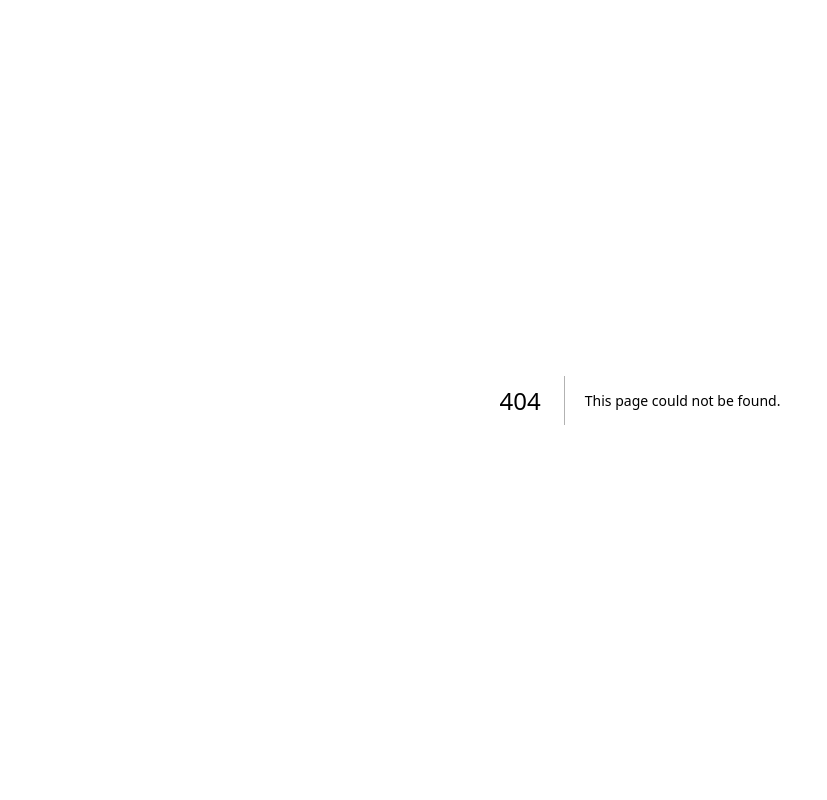
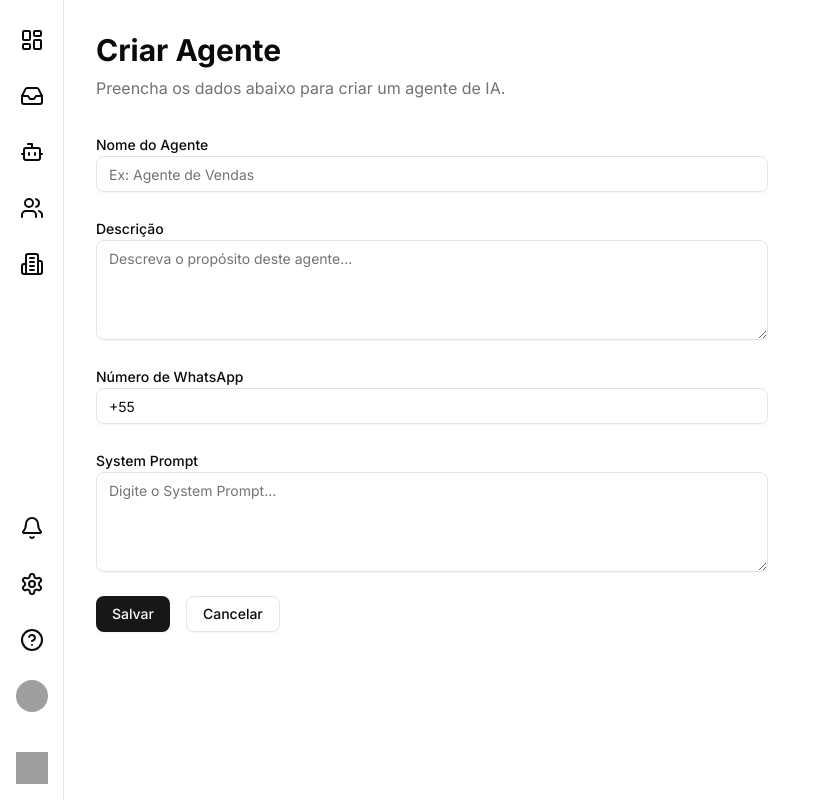
Before and after one commit to VertifyAi/omni-frontend, a Next.js app: page /dashboard/agents/create in a window 1280 px wide. Before the commit this address had no page. Shown: the whole page, without its empty margins (0-827 px from the left). Built offline with nearby package versions, Linux system fonts and the light colour scheme; grey boxes are pictures that could not be loaded.

Commit message:
feat: :rocket:

```diff
--- /dev/null
+++ b/src/app/dashboard/agents/create/page.tsx
@@ -0,0 +1,176 @@
+"use client";
+
+import { Button } from "@/components/ui/button";
+import {
+  Form,
+  FormControl,
+  FormField,
+  FormItem,
+  FormLabel,
+  FormMessage,
+} from "@/components/ui/form";
+import { Input } from "@/components/ui/input";
+import { Textarea } from "@/components/ui/textarea";
+import { zodResolver } from "@hookform/resolvers/zod";
+import { useForm } from "react-hook-form";
+import { z } from "zod";
+import { useRouter, useParams } from "next/navigation";
+import { toast } from "sonner";
+import { fetchApi } from "@/lib/fetchApi";
+import { formatWhatsAppNumber } from "@/lib/utils";
+
+const createAgentSchema = z.object({
+  name: z.string().min(1, "Nome é obrigatório"),
+  description: z.string().optional(),
+  whatsappNumber: z.string().min(1, "Número de WhatsApp é obrigatório."),
+  systemMessage: z.string().min(1, "System Prompt é obrigatório."),
+});
+
+type CreateAgentFormData = z.infer<typeof createAgentSchema>;
+
+export default function CreateAgentPage() {
+  const router = useRouter();
+  const params = useParams();
+  const form = useForm<CreateAgentFormData>({
+    resolver: zodResolver(createAgentSchema),
+    defaultValues: {
+      name: "",
+      description: "",
+      whatsappNumber: "",
+      systemMessage: "",
+    },
+  });
+
+  const onSubmit = async (data: CreateAgentFormData) => {
+    try {
+      const response = await fetchApi(`/api/agents/${params.id}`, {
+        method: "PUT",
+        headers: {
+          "Content-Type": "application/json",
+        },
+        body: JSON.stringify(data),
+      });
+
+      const responseData = await response.json();
+
+      if (!response.ok) {
+        throw new Error(responseData.message || "Erro ao atualizar agente");
+      }
+
+      toast.success("Agente atualizado com sucesso!");
+      router.push("/dashboard/agents");
+    } catch (error) {
+      console.error("Erro ao atualizar agente:", error);
+      if (error instanceof Error) {
+        toast.error(error.message);
+      }
+    }
+  };
+
+  return (
+    <div className="container p-8 ml-16">
+      <div className="mb-8">
+        <h1 className="text-3xl font-bold">Criar Agente</h1>
+        <p className="text-muted-foreground mt-2">
+          Preencha os dados abaixo para criar um agente de IA.
+        </p>
+      </div>
+
+      <div className="max-w-2xl">
+        <Form {...form}>
+          <form onSubmit={form.handleSubmit(onSubmit)} className="space-y-6">
+            <FormField
+              control={form.control}
+              name="name"
+              render={({ field }) => (
+                <FormItem>
+                  <FormLabel>Nome do Agente</FormLabel>
+                  <FormControl>
+                    <Input
+                      placeholder="Ex: Agente de Vendas"
+                      {...field}
+                    />
+                  </FormControl>
+                  <FormMessage />
+                </FormItem>
+              )}
+            />
+
+            <FormField
+              control={form.control}
+              name="description"
+              render={({ field }) => (
+                <FormItem>
+                  <FormLabel>Descrição</FormLabel>
+                  <FormControl>
+                    <Textarea
+                      placeholder="Descreva o propósito deste agente..."
+                      className="min-h-[100px]"
+                      {...field}
+                    />
+                  </FormControl>
+                  <FormMessage />
+                </FormItem>
+              )}
+            />
+
+            <FormField
+              control={form.control}
+              name="whatsappNumber"
+              render={({ field }) => (
+                <FormItem>
+                  <FormLabel>Número de WhatsApp</FormLabel>
+                  <FormControl>
+                    <Input
+                      placeholder="Digite o número de WhatsApp..."
+                      value={formatWhatsAppNumber(field.value)}
+                      onChange={(e) => {
+                        // Remove todos os caracteres não numéricos
+                        const numbers = e.target.value.replace(/\D/g, '');
+                        // Garante que começa com 55
+                        const cleanNumber = numbers.startsWith('55') ? numbers : `55${numbers}`;
+                        field.onChange(cleanNumber);
+                      }}
+                    />
+                  </FormControl>
+                  <FormMessage />
+                </FormItem>
+              )}
+            />
+
+            <FormField
+              control={form.control}
+              name="systemMessage"
+              render={({ field }) => (
+                <FormItem>
+                  <FormLabel>System Prompt</FormLabel>
+                  <FormControl>
+                    <Textarea
+                      placeholder="Digite o System Prompt..."
+                      className="min-h-[100px]"
+                      {...field}
+                    />
+                  </FormControl>
+                  <FormMessage />
+                </FormItem>
+              )}
+            />
+
+            <div className="flex gap-4">
+              <Button type="submit">
+                {"Salvar"}
+              </Button>
+              <Button
+                type="button"
+                variant="outline"
+                onClick={() => router.push("/dashboard/agents")}
+              >
+                Cancelar
+              </Button>
+            </div>
+          </form>
+        </Form>
+      </div>
+    </div>
+  );
+}
--- a/src/app/dashboard/settings/integrations/page.tsx
+++ b/src/app/dashboard/settings/integrations/page.tsx
@@ -12,6 +12,8 @@ import { Avatar, AvatarImage } from "@/components/ui/avatar";
 import { WhatsAppTutorial } from "@/components/WhatsAppTutorial";
 import { useState } from "react";
 import { useFacebookSDK } from "@/hooks/useFacebookSDK";
+import { fetchApi } from "@/lib/fetchApi";
+import { toast } from "sonner";
 
 
 const socialNetworks = [
@@ -69,11 +71,21 @@ export default function IntegrationsPage() {
       return;
     }
 
-    login((response) => {
+    login(async (response) => {
       if (response.authResponse) {
         setCode(response.authResponse.accessToken);
-        console.log("Access token:", response);
-        alert("Login bem-sucedido! Token recebido.");
+
+        const responseApi = await fetchApi('/api/integrations/whatsapp', {
+          method: 'POST',
+          body: JSON.stringify(response),
+          headers: {
+            'Content-Type': 'application/json',
+          },
+        });
+        if (responseApi.ok) {
+          toast.success("WhatsApp conectado com sucesso!");
+          setShowWhatsAppTutorial(false);
+        }
       } else {
         alert("Erro no login do Facebook.");
       }
--- /dev/null
+++ b/src/app/whatsapp/onboarding/page.tsx
@@ -0,0 +1,41 @@
+"use client";
+
+import { useEffect, useState } from "react";
+
+export default function WhatsAppOnboarding() {
+  const [wabaId, setWabaId] = useState<string | null>(null);
+  const [phoneNumberId, setPhoneNumberId] = useState<string | null>(null);
+  const [businessId, setBusinessId] = useState<string | null>(null);
+
+  useEffect(() => {
+    const params = new URLSearchParams(window.location.search);
+    setWabaId(params.get("waba_id"));
+    setPhoneNumberId(params.get("phone_number_id"));
+    setBusinessId(params.get("business_id"));
+  }, []);
+
+  return (
+    <div className="max-w-md mx-auto mt-20 p-6 rounded-2xl shadow-lg border text-center">
+      <h1 className="text-2xl font-bold text-green-600 mb-4">
+        🎉 Integração concluída com sucesso!
+      </h1>
+
+      <p className="text-gray-700 mb-4">
+        Sua conta de WhatsApp Business foi integrada com sucesso à plataforma
+        Vertify.
+      </p>
+
+      <div className="text-left text-sm bg-gray-50 p-4 rounded-xl border mt-4">
+        <p>
+          <strong>WABA ID:</strong> {wabaId || "Carregando..."}
+        </p>
+        <p>
+          <strong>Phone Number ID:</strong> {phoneNumberId || "Carregando..."}
+        </p>
+        <p>
+          <strong>Business ID:</strong> {businessId || "Carregando..."}
+        </p>
+      </div>
+    </div>
+  );
+}
--- a/src/middleware.ts
+++ b/src/middleware.ts
@@ -5,6 +5,7 @@ import type { NextRequest } from 'next/server'
 const privatePaths = [
   '/dashboard',
   '/dashboard/:path*',
+  '/whatsapp/onboarding',
 ]
 
 export function middleware(request: NextRequest) {
@@ -33,6 +34,7 @@ export const config = {
     '/teams',
     '/teams/:path*',
     '/dashboard/:path*',
+    '/whatsapp/onboarding',
     '/settings/:path*',
     '/api/chat/:path*',
     '/api/auth/me',
```
